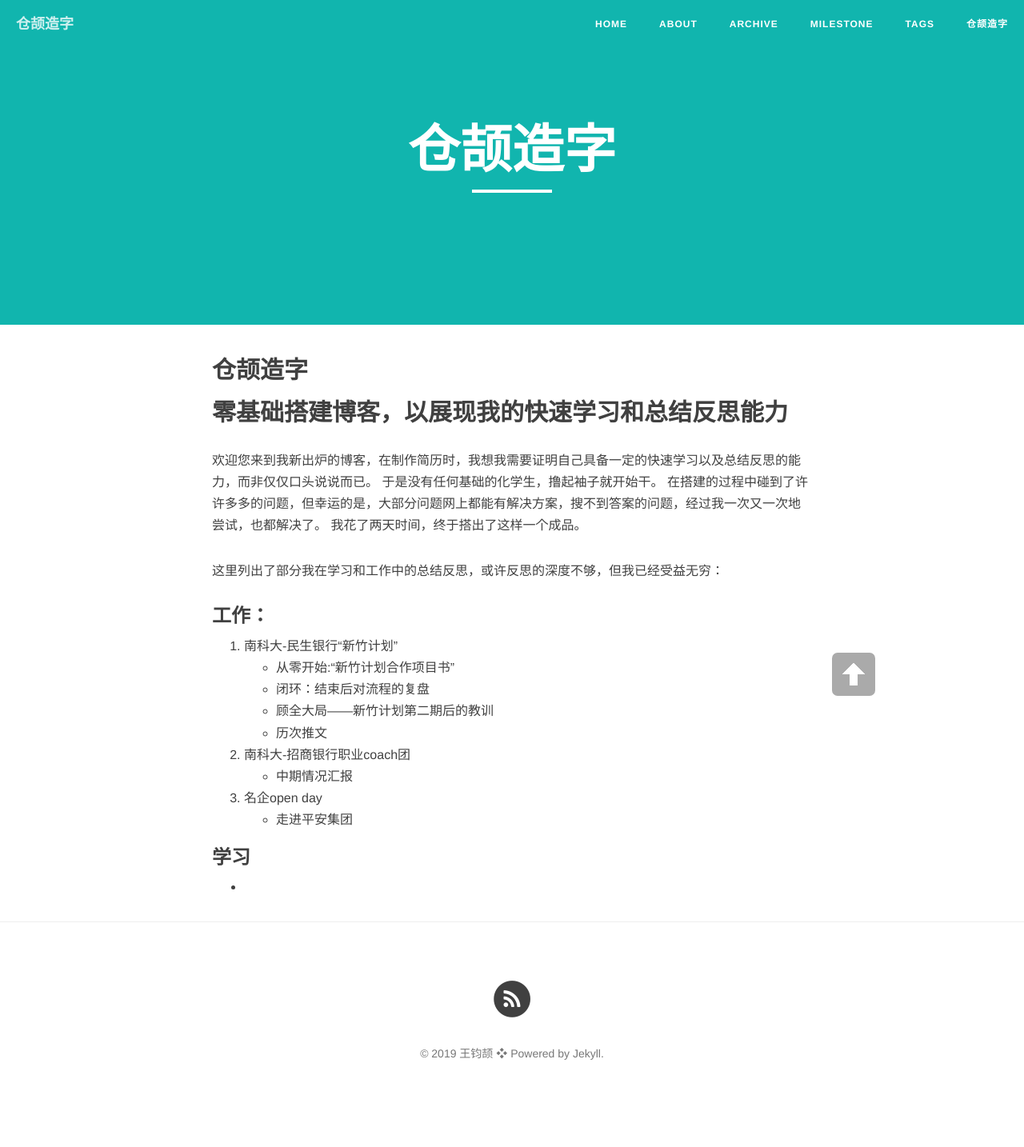
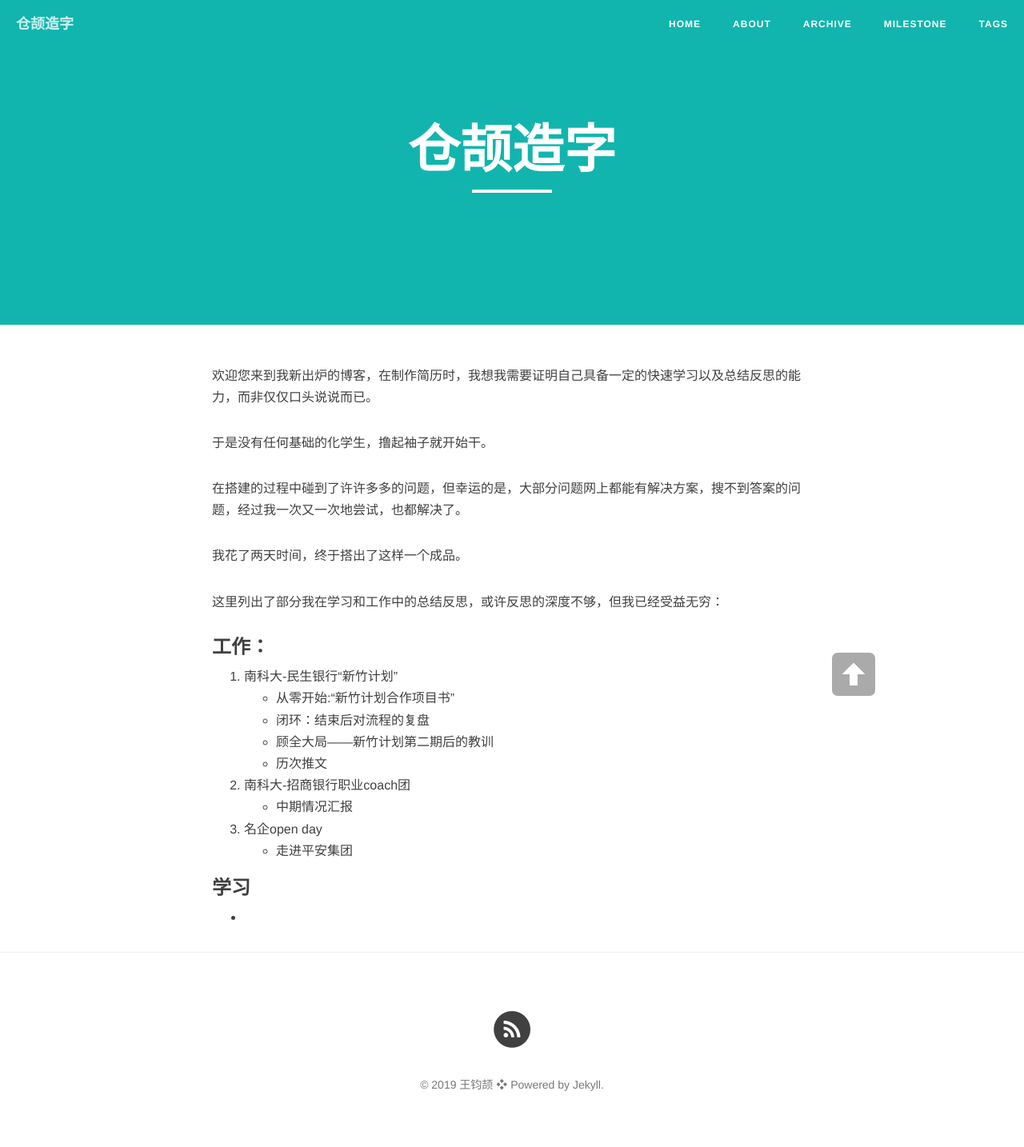
Before and after one commit to creatletter/Dalio, a Jekyll site: the page built from index.md, in a window 1280 px wide. Shown: the whole page at 80% size. Built offline with Jekyll 4.4.1, drawn with Linux system fonts in a browser that asks for light colours; nearby versions of some CDN libraries; our own code applies the rules of GitHub Pages for plain Markdown files; the list of posts is cut into pages by our own code; before the commit the page ends 1395 px from its top, so only the background shows below that.

Commit message:
Update index.md

```diff
--- a/index.md
+++ b/index.md
@@ -1,10 +1,11 @@
-## 仓颉造字
 
-## 零基础搭建博客，以展现我的快速学习和总结反思能力
 
 欢迎您来到我新出炉的博客，在制作简历时，我想我需要证明自己具备一定的快速学习以及总结反思的能力，而非仅仅口头说说而已。
+
 于是没有任何基础的化学生，撸起袖子就开始干。
+
 在搭建的过程中碰到了许许多多的问题，但幸运的是，大部分问题网上都能有解决方案，搜不到答案的问题，经过我一次又一次地尝试，也都解决了。
+
 我花了两天时间，终于搭出了这样一个成品。
 
 这里列出了部分我在学习和工作中的总结反思，或许反思的深度不够，但我已经受益无穷：
```
